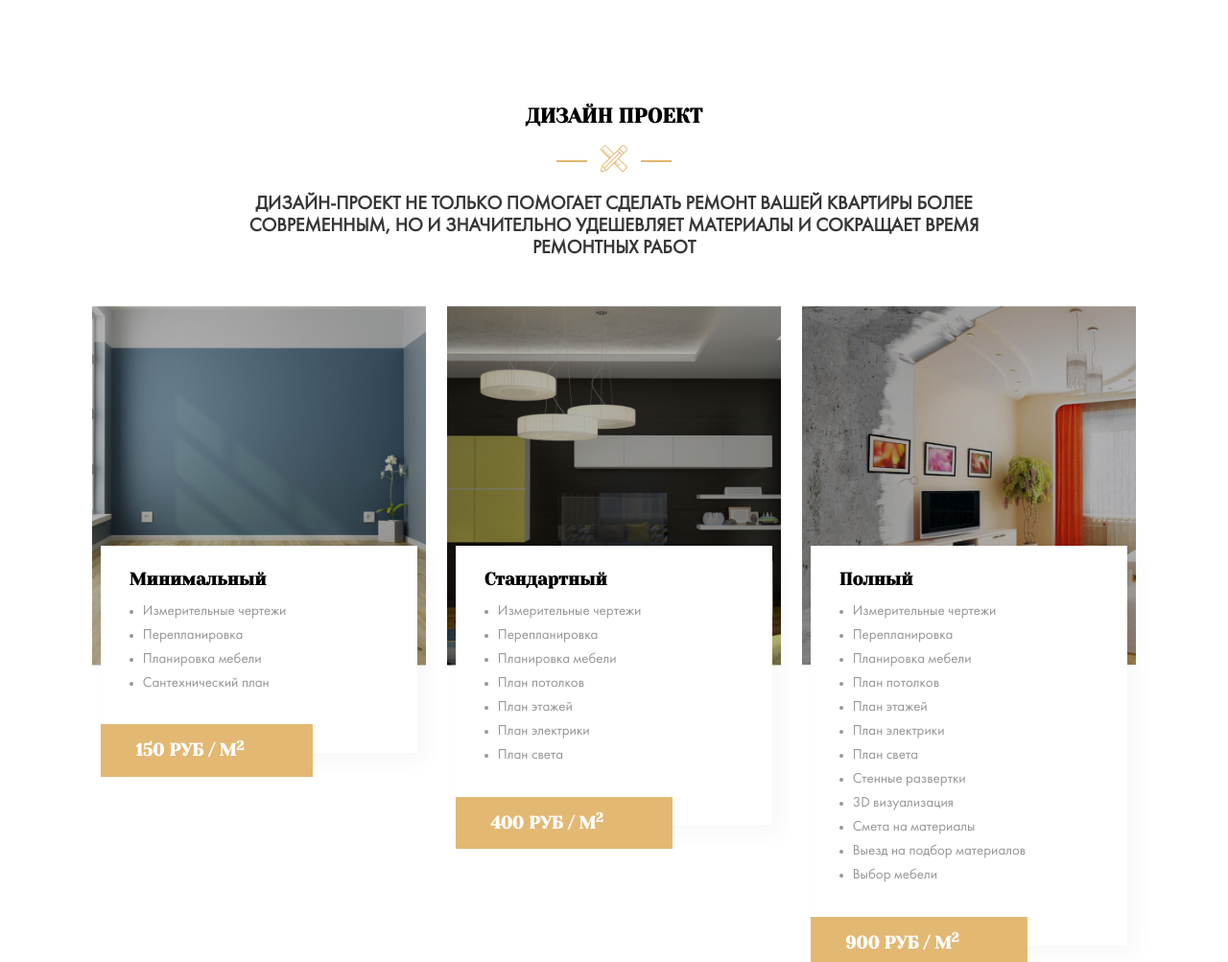
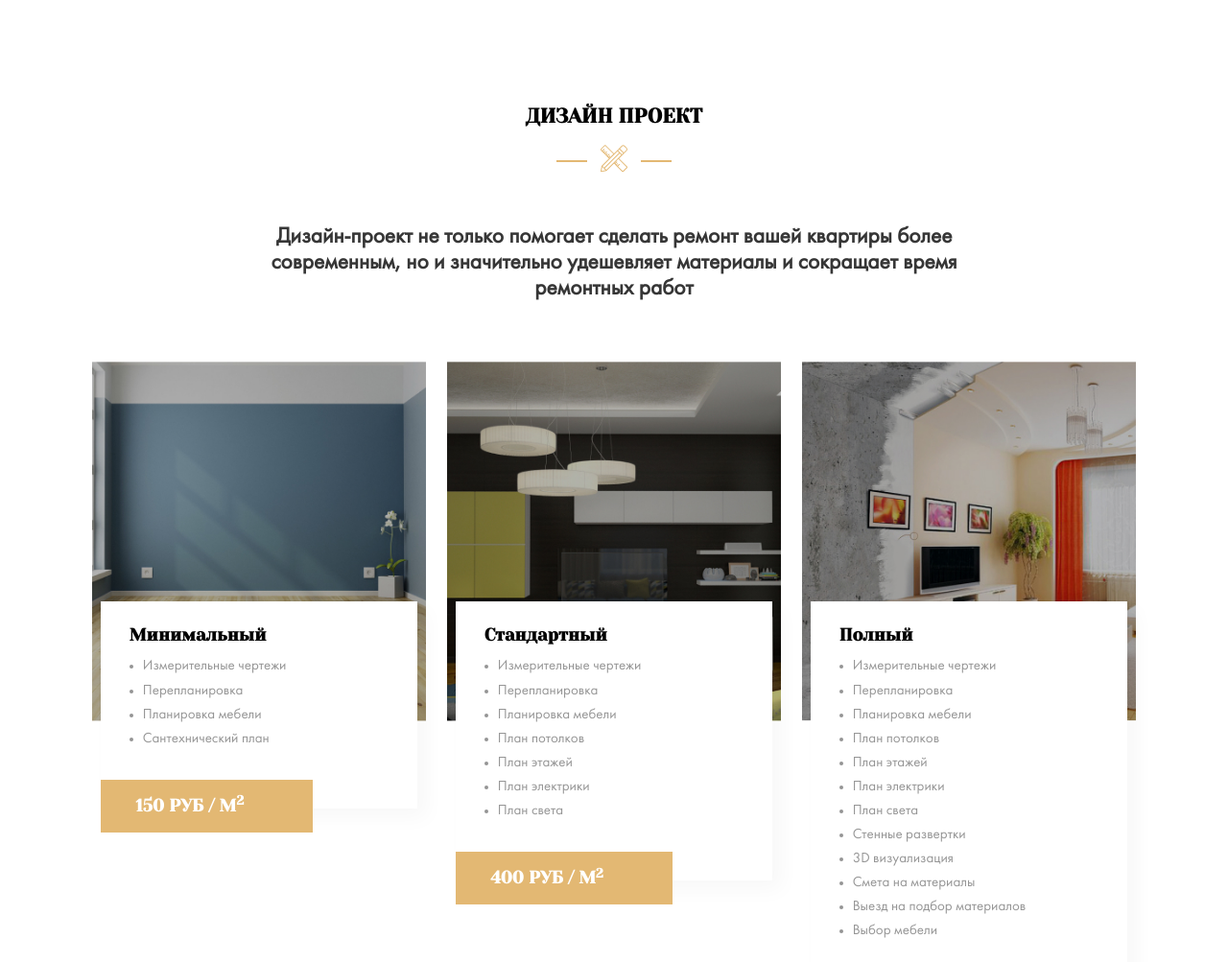
Before and after one commit to pavelgitvasilev/pavelfreelance, a website: page index.html in a window 1280 px wide. Shown: the part 1757-2760 px from the top of the page at 96% size. Drawn offline with Linux system fonts and the light colour scheme; files whose address does not match are found by name.

Commit message:
feat:add subtitle in design block

```diff
--- a/index.html
+++ b/index.html
@@ -189,9 +189,12 @@
         <img src="img/design.svg" alt="design">
       </div>
       <!-- /.section-title__image -->
-      <h3 class="section-title__subtitle">Дизайн-проект не только помогает сделать ремонт вашей квартиры более современным, но и значительно удешевляет материалы и сокращает время ремонтных работ</h3>
-      <!-- /.section-title__subtitle -->
     </div>
+    <div class="types__subtitle">
+      <div class="subtitle">
+        <h3 class="subtitle__text">Дизайн-проект не только помогает сделать ремонт вашей квартиры более современным, но и значительно удешевляет материалы и сокращает время ремонтных работ</h3>
+    </div>
+      </div>
     <!-- /.section-title -->
     <div class="row">
       <div class="col">
--- a/sass/_media.sass
+++ b/sass/_media.sass
@@ -56,6 +56,9 @@
   &__scroll-down
    display: none
 
+ .types__subtitle
+   display: none
+
 
 @media screen and ( max-height: 520px )
  .hero
--- a/sass/templates/_types.sass
+++ b/sass/templates/_types.sass
@@ -2,15 +2,21 @@
  &__section-title
   margin-bottom: 2rem
 
-.section-title
-  &__subtitle
-    font-family: 'Futura Book', cursive
-    width: 78%
-    display: inline-block
-    text-align: center
-    font-size: 1.42rem
-    // line-height: 1.92rem
-    color: $darken
+
+.types__subtitle
+  display: flex
+  justify-content: center
+  align-items: center
+.subtitle
+  max-width: 70%
+  &__text
+  font-family: 'Futura Book', cursive
+  margin: 0
+  margin-bottom: 2.78rem
+  text-align: center
+  font-size: 1.42rem
+  line-height: 1.92rem
+  color: $darken
 
 .row
   display: flex
```
Also changed, not shown: css/style.css.
